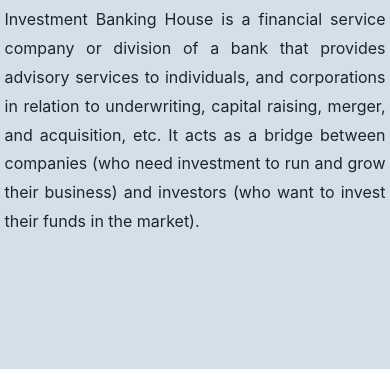
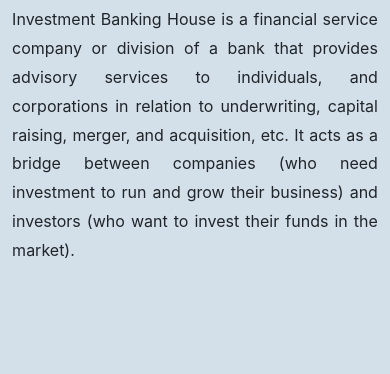
Before and after one commit to SaurabhShashankDhoble/IBH, a website: page home.html in a window 390 px wide. Shown: the part 278-652 px from the top of the page. Drawn offline with nearby package versions, Linux system fonts and the light colour scheme.

Commit message:
Bug fixed

```diff
--- a/public/css/styles.css
+++ b/public/css/styles.css
@@ -19,7 +19,6 @@ h1 {
 
 .intro {
   padding-top: 20%;
-
 }
 
 .introP {
@@ -101,7 +100,7 @@ h2 {
 }
 
 #companies {
-  padding-left: 10%;
+
   padding-top: 5%;
   padding-bottom: 2%;
   text-align: center;
@@ -187,6 +186,9 @@ h2 {
     line-height: 180%;
     font-size: 100%;
     text-align: justify;
+
+    padding-left: 2%;
+    padding-right: 2%;
   }
 
   .big-heading {
```
